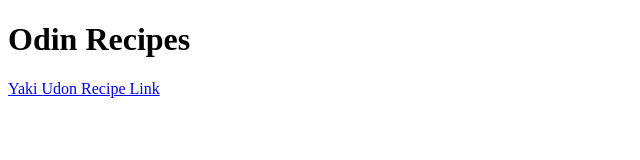
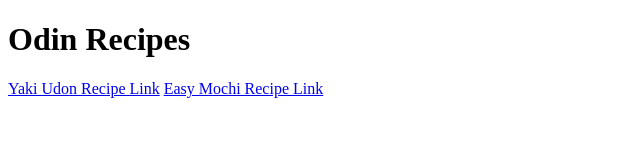
Before and after one commit to Dipesh054/odin-recipes, a plain HTML site: page index.html in a window 1280 px wide. Shown: the whole page, without its empty margins (0-640 px from the left). Drawn offline with Linux system fonts and the light colour scheme.

Commit message:
index page updated with mochi recipe link

```diff
--- a/index.html
+++ b/index.html
@@ -9,5 +9,6 @@
     <h1>Odin Recipes</h1>
 
     <a href="./recipes/yaki-udon.html" target="_blank noopener noreferer">Yaki Udon Recipe Link</a>
+    <a href="./recipes/easy-mochi.html" target="_blank noopener noreferer">Easy Mochi Recipe Link</a>
   </body>
 </html>
```
